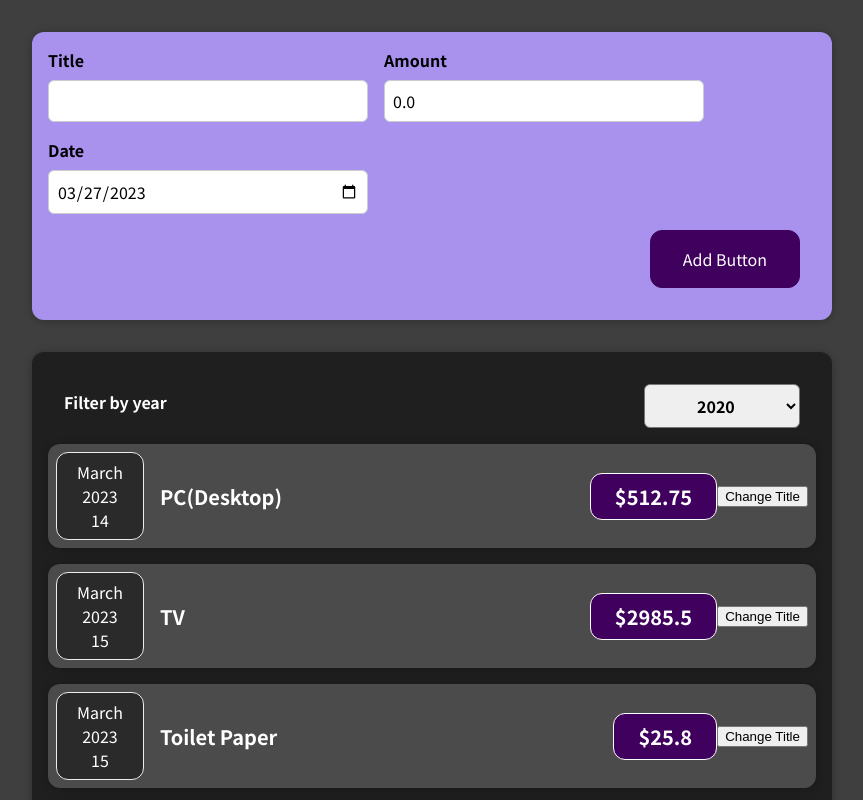
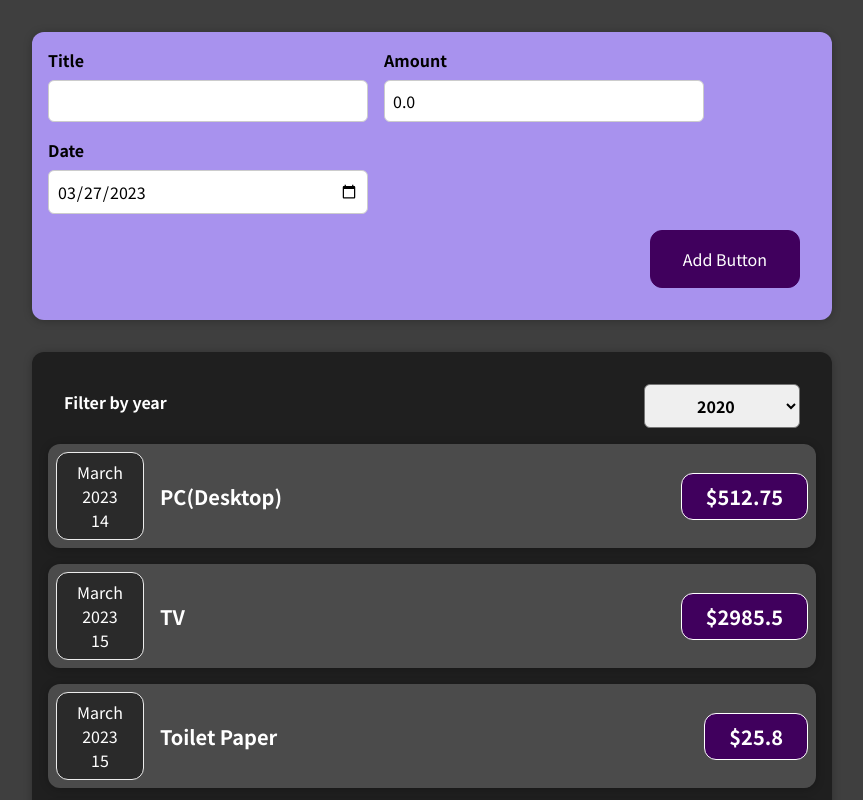
Before and after one commit to MohamedFaalil/expense_tracker, a React (Create React App) app: page / in a window 1280 px wide. Shown: the top 800 px of the page, without its empty margins (208-1071 px from the left). Built offline with nearby package versions, Linux system fonts and the light colour scheme.

Commit message:
removed action button on ExpenseItem component and its states. now it is controlled by its parent component. Now this called *presentation|stateless component*
its parent component called *stateful *

```diff
--- a/src/components/Expenses/ExpenseItem.js
+++ b/src/components/Expenses/ExpenseItem.js
@@ -1,21 +1,15 @@
-import React, {useState} from "react";
+import React from "react";
 import Card from "../UI/Card";
 import './ExpenseItem.css'
 import ExpenseDate from "./ExpenseDate";
 
 const ExpenseItem = (props) => {
-    const [title, setTitle] = useState(props.title);
-    const clickHandler = ()=>{
-        const prevTitle = props.title;
-        setTitle(`${prevTitle} (updated)`);
-    };
     return (<Card className="expense-item">
         <ExpenseDate date={props.date} />
         <div className="expense-item__description">
-            <h2>{title}</h2>
+            <h2>{props.title}</h2>
             <div className="expense-item__price">${props.price}</div>
         </div>
-        <button onClick={clickHandler}>Change Title</button>
     </Card>);
 }
 
```
